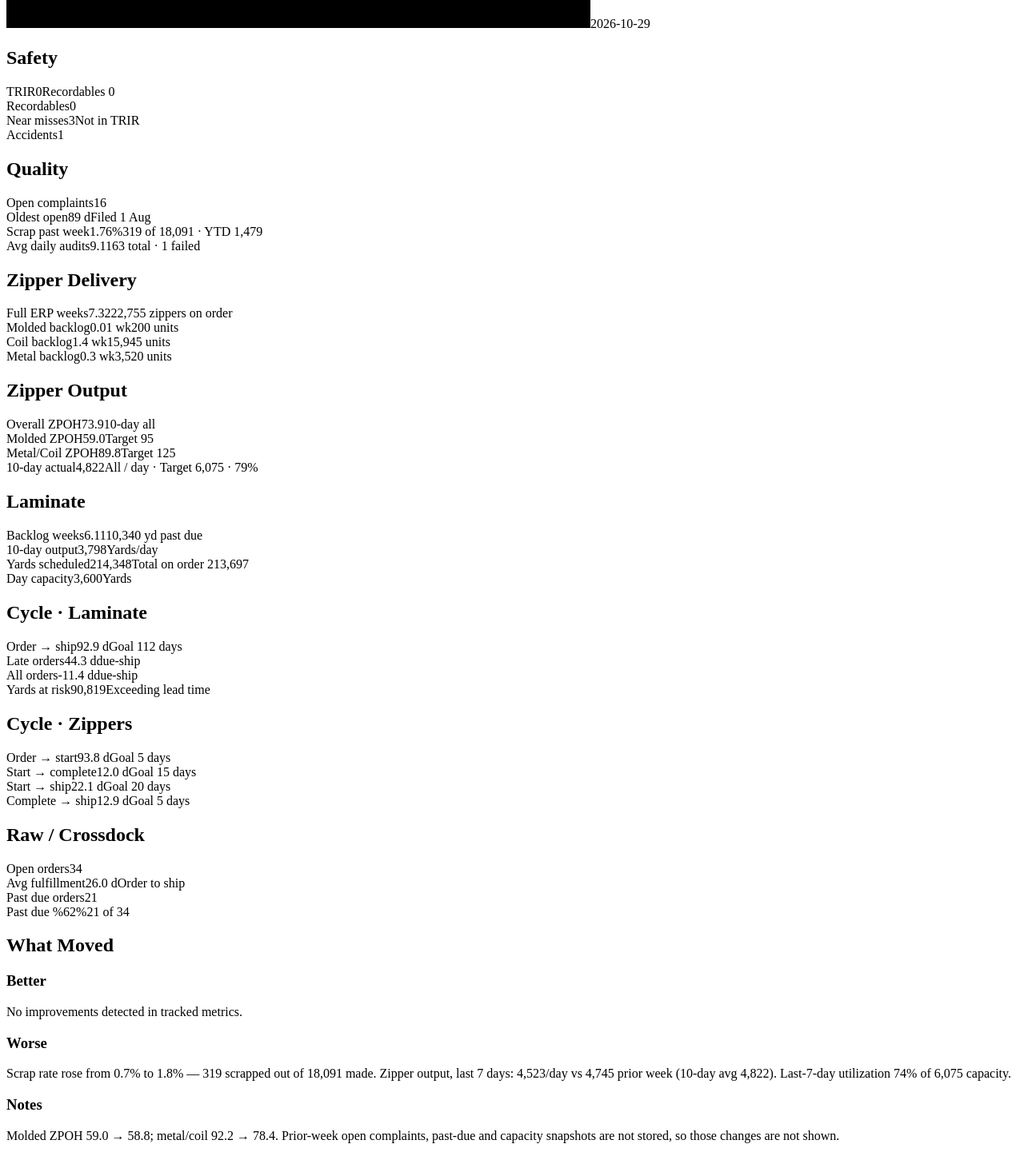
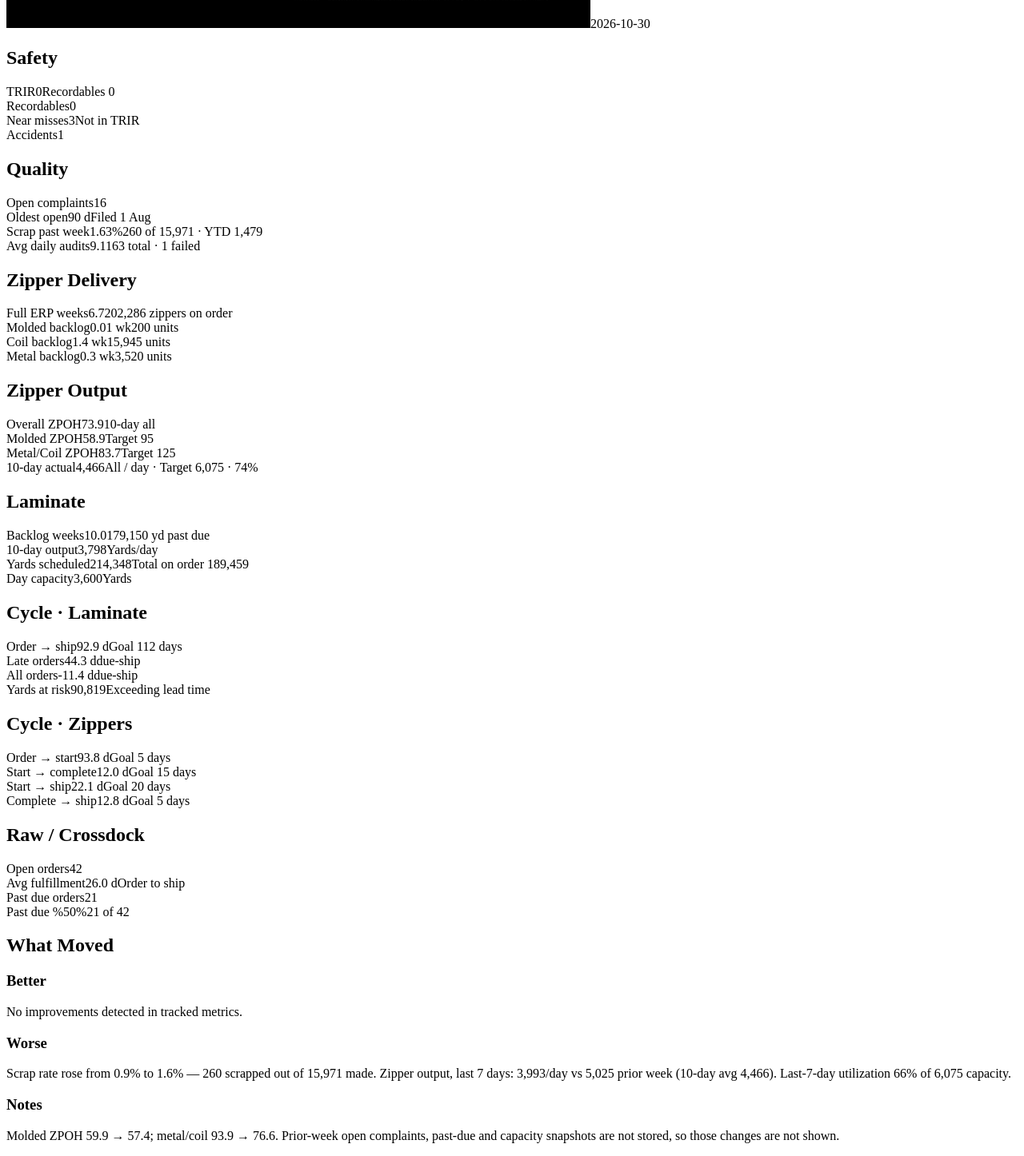
Before and after one commit to jakubt-stack/KPI, a React (Vite) app: page / in a window 1280 px wide. Shown: the part 263-1709 px from the top of the page at 80% size. Built offline with nearby package versions, Linux system fonts and the light colour scheme; the HTML template or start-up script is replaced by a standard one.

Commit message:
Update Lenzip KPI dashboard data (2026-10-30)

```diff
--- a/src/App.jsx
+++ b/src/App.jsx
@@ -1,7 +1,7 @@
 import React from 'react'
 
 const data = {
-  "asOf": "2026-10-29",
+  "asOf": "2026-10-30",
   "safety": [
     {
       "label": "TRIR",
@@ -29,13 +29,13 @@ const data = {
     },
     {
       "label": "Oldest open",
-      "value": "89 d",
+      "value": "90 d",
       "note": "Filed 1 Aug"
     },
     {
       "label": "Scrap past week",
-      "value": "1.76%",
-      "note": "319 of 18,091 · YTD 1,479"
+      "value": "1.63%",
+      "note": "260 of 15,971 · YTD 1,479"
     },
     {
       "label": "Avg daily audits",
@@ -46,8 +46,8 @@ const data = {
   "delivery": [
     {
       "label": "Full ERP weeks",
-      "value": "7.3",
-      "note": "222,755 zippers on order"
+      "value": "6.7",
+      "note": "202,286 zippers on order"
     },
     {
       "label": "Molded backlog",
@@ -73,25 +73,25 @@ const data = {
     },
     {
       "label": "Molded ZPOH",
-      "value": "59.0",
+      "value": "58.9",
       "note": "Target 95"
     },
     {
       "label": "Metal/Coil ZPOH",
-      "value": "89.8",
+      "value": "83.7",
       "note": "Target 125"
     },
     {
       "label": "10-day actual",
-      "value": "4,822",
-      "note": "All / day · Target 6,075 · 79%"
+      "value": "4,466",
+      "note": "All / day · Target 6,075 · 74%"
     }
   ],
   "laminate": [
     {
       "label": "Backlog weeks",
-      "value": "6.1",
-      "note": "110,340 yd past due"
+      "value": "10.0",
+      "note": "179,150 yd past due"
     },
     {
       "label": "10-day output",
@@ -101,7 +101,7 @@ const data = {
     {
       "label": "Yards scheduled",
       "value": "214,348",
-      "note": "Total on order 213,697"
+      "note": "Total on order 189,459"
     },
     {
       "label": "Day capacity",
@@ -112,7 +112,7 @@ const data = {
   "raw": [
     {
       "label": "Open orders",
-      "value": "34"
+      "value": "42"
     },
     {
       "label": "Avg fulfillment",
@@ -125,8 +125,8 @@ const data = {
     },
     {
       "label": "Past due %",
-      "value": "62%",
-      "note": "21 of 34"
+      "value": "50%",
+      "note": "21 of 42"
     }
   ],
   "cycleZip": [
@@ -147,7 +147,7 @@ const data = {
     },
     {
       "label": "Complete → ship",
-      "value": "12.9 d",
+      "value": "12.8 d",
       "note": "Goal 5 days"
     }
   ],
@@ -175,8 +175,8 @@ const data = {
   ],
   "movers": {
     "better": "No improvements detected in tracked metrics.",
-    "worse": "Scrap rate rose from 0.7% to 1.8% — 319 scrapped out of 18,091 made. Zipper output, last 7 days: 4,523/day vs 4,745 prior week (10-day avg 4,822). Last-7-day utilization 74% of 6,075 capacity.",
-    "notes": "Molded ZPOH 59.0 → 58.8; metal/coil 92.2 → 78.4. Prior-week open complaints, past-due and capacity snapshots are not stored, so those changes are not shown."
+    "worse": "Scrap rate rose from 0.9% to 1.6% — 260 scrapped out of 15,971 made. Zipper output, last 7 days: 3,993/day vs 5,025 prior week (10-day avg 4,466). Last-7-day utilization 66% of 6,075 capacity.",
+    "notes": "Molded ZPOH 59.9 → 57.4; metal/coil 93.9 → 76.6. Prior-week open complaints, past-due and capacity snapshots are not stored, so those changes are not shown."
   }
 }
 
```
